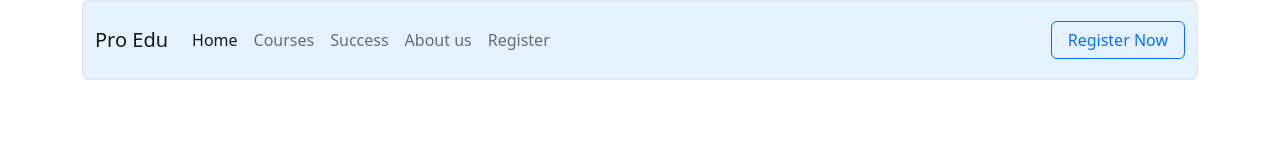
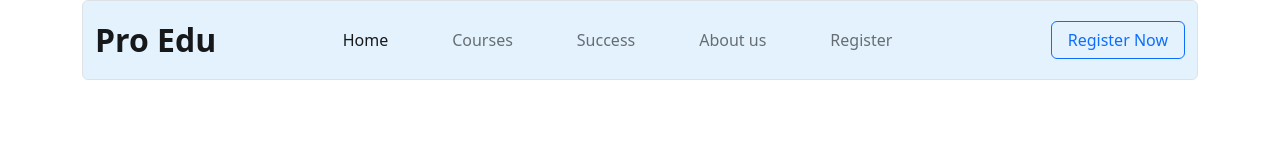
Before and after one commit to rifatahmed787/eduTech-website, a plain HTML site: page index.html in a window 1280 px wide. Drawn offline with nearby package versions, Linux system fonts and the light colour scheme.

Commit message:
navbar added

```diff
--- a/index.html
+++ b/index.html
@@ -25,27 +25,27 @@
             <div>
                 <nav class="navbar navbar-expand-lg py-1 nav-bg border rounded">
                     <div class="container-fluid">
-                        <a class="navbar-brand" href="#">Pro Edu</a>
+                        <a class="navbar-brand fw-bold fs-2" href="#">Pro Edu</a>
                         <button class="navbar-toggler" type="button" data-bs-toggle="collapse"
                             data-bs-target="#navbarNavAltMarkup" aria-controls="navbarNavAltMarkup"
                             aria-expanded="false" aria-label="Toggle navigation">
                             <span class="navbar-toggler-icon"></span>
                         </button>
                         <div class="collapse navbar-collapse" id="navbarNavAltMarkup">
-                            <ul class="navbar-nav me-auto mb-2 mb-lg-0">
-                                <li class="nav-item">
+                            <ul class="navbar-nav me-auto mb-2 mb-lg-0 mx-auto gx-3">
+                                <li class="nav-item me-5">
                                     <a class="nav-link active" aria-current="page" href="#">Home</a>
                                 </li>
-                                <li class="nav-item">
+                                <li class="nav-item me-5">
                                     <a class="nav-link" href="#">Courses</a>
                                 </li>
-                                <li class="nav-item">
+                                <li class="nav-item me-5">
                                     <a class="nav-link" href="#">Success</a>
                                 </li>
-                                <li class="nav-item">
+                                <li class="nav-item me-5">
                                     <a class="nav-link" href="#">About us</a>
                                 </li>
-                                <li class="nav-item">
+                                <li class="nav-item me-5">
                                     <a class="nav-link" href="#">Register</a>
                                 </li>
                             </ul>
```
